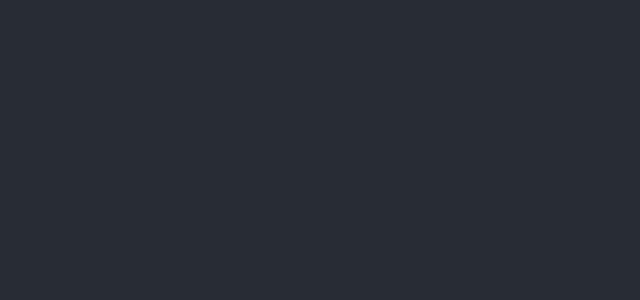
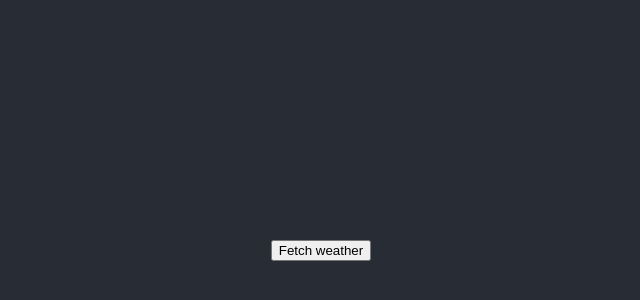
Before and after one commit to danielbarczynski/reactapi-frontend, a React (Create React App) app: page / in a window 1280 px wide. Shown: the part 150-450 px from the top of the page, without its empty margins (319-959 px from the left). Built offline with nearby package versions, Linux system fonts and the light colour scheme.

Commit message:
fetching weather

```diff
--- a/package.json
+++ b/package.json
@@ -6,6 +6,7 @@
     "@testing-library/jest-dom": "^5.16.5",
     "@testing-library/react": "^13.4.0",
     "@testing-library/user-event": "^13.5.0",
+    "axios": "^1.2.2",
     "react": "^18.2.0",
     "react-dom": "^18.2.0",
     "react-scripts": "5.0.1",
--- a/src/App.js
+++ b/src/App.js
@@ -1,13 +1,26 @@
 import './App.css';
+import axios from 'axios';
+import { useState } from 'react';
 
 function App() {
-  return (
-    <div className="App">
-      <header className="App-header">
+    const [weather, setWeather] = useState([]);
+    const API_URL = "https://localhost:7000/weatherforecast";
+    const fetchWeather = () => {
+        fetch(API_URL)
+            .then(response => response.json())
+            .then(data => setWeather(JSON.stringify(data)));
+    }
 
-      </header>
-    </div>
-  );
+    return (
+        <div className="App">
+            <header className="App-header">
+                <button onClick={fetchWeather}>Fetch weather</button>
+                <div>
+                    {weather}
+                </div>
+            </header>
+        </div>
+    );
 }
 
 export default App;
--- a/src/index.js
+++ b/src/index.js
@@ -5,7 +5,5 @@ import App from './App';
 
 const root = ReactDOM.createRoot(document.getElementById('root'));
 root.render(
-  <React.StrictMode>
     <App />
-  </React.StrictMode>
 );
```
Also changed, not shown: src/Components/Weather.js (added, +9 -0 lines), 1 other file (tests, documents, lock files or other folders).
